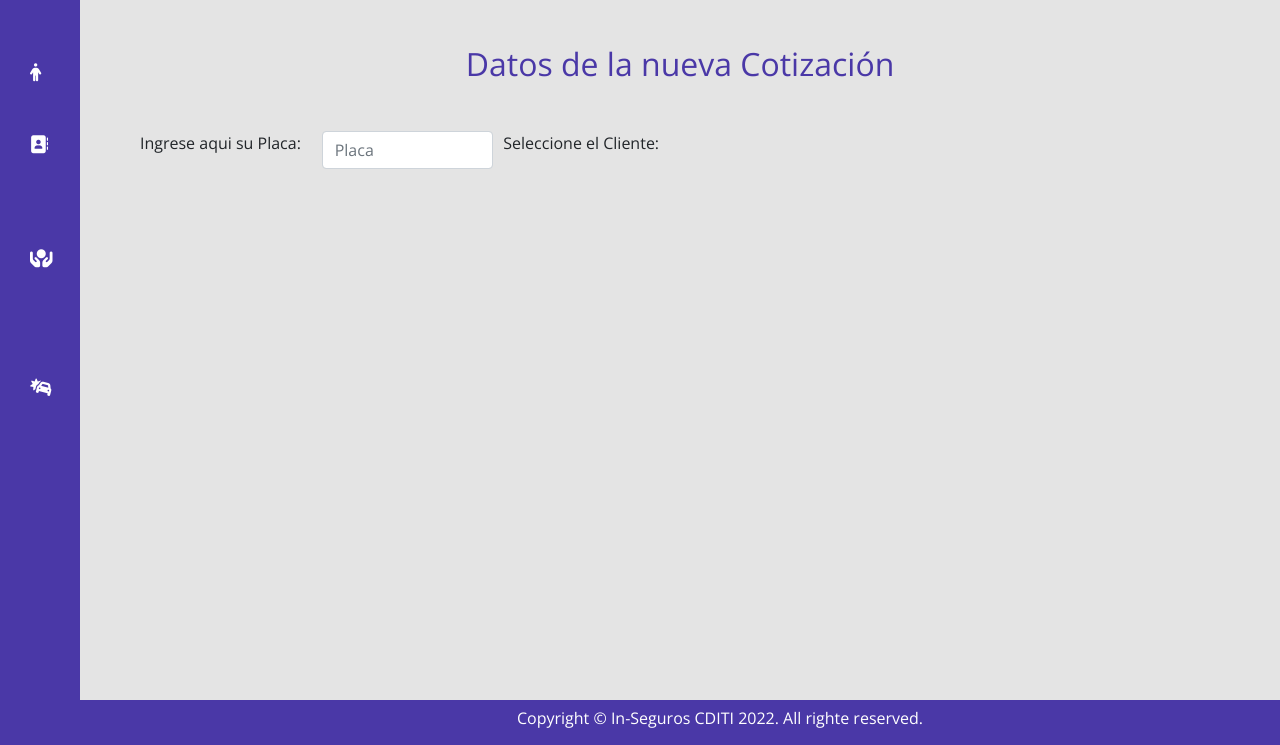
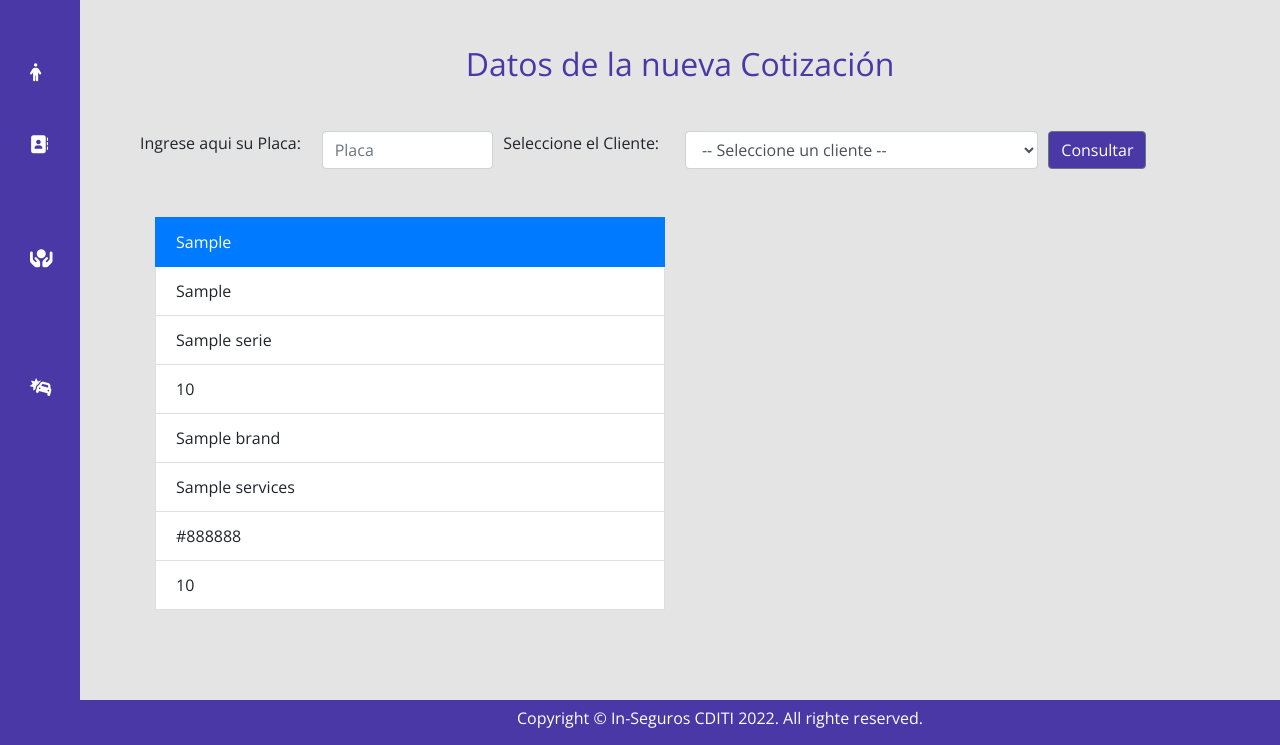
Before and after one commit to harcor59p/InSegurosCDITI, a Laravel app: template resources/views/cotizaciones-vehiculos/create.blade.php in a window 1280 px wide. Shown: the part 55-800 px from the top of the page. Run offline with Laravel 8, Linux system fonts and the light colour scheme; the template is opened without the code that fills it: most values are stand-ins (such as "Sample title", 1, 10 or a date in 2020); data that the repository does not hold is empty; some libraries are stand-ins or nearby versions.

Commit message:
trabajo en conexion api autos cotizacion vehiculos

```diff
--- a/resources/views/cotizaciones-vehiculos/create.blade.php
+++ b/resources/views/cotizaciones-vehiculos/create.blade.php
@@ -16,11 +16,41 @@
                 <div class="col-sm-2">
                     <input type="text" name="licenseplate" placeholder="Placa" class="form-control" >
                 </div>
-                <div class="col-sm-3">
+                <div class="col-sm-2">
                     <label>Seleccione el Cliente: </label>
+                </div>
+                <div class="col-sm-4">
+                    <select name="cliente_id" id="input" class="form-control">
+
+                        <option value="">-- Seleccione un cliente --</option>
+                        @foreach ( $clientecito as $cliente )
+
+                        <option value="{{$cliente['id']}}">{{$cliente['identificacion']}} - {{$cliente['nombre']}}</option>
+
+                        @endforeach
+
+                    </select>
+                </div>
+                <div class="col-auto">
+                    <input type="submit" class="btn btn-secondary" style="background-color: #4a38a7" value="Consultar">
                 </div>
             </div>
         </form>
+        <br><br>
+        @foreach ($datosvehi_array as $datos )
+        <div class="col-md-6">
+            <ul class="list-group"></ul>
+            <li class="list-group-item active">{{$datos['licensePlate']}}</li>
+            <li class="list-group-item">{{$datos['vehicleMode']}}</li>
+            <li class="list-group-item">{{$datos['serie']}}</li>
+            <li class="list-group-item">{{$datos['cylinderCapacity']}}</li>
+            <li class="list-group-item">{{$datos['brand']}}</li>
+            <li class="list-group-item">{{$datos['services']}}</li>
+            <li class="list-group-item">{{$datos['color']}}</li>
+            <li class="list-group-item">{{$datos['riskAmount']}}</li>
+        </div>
+
+        @endforeach
     </div>
 </div>
 
```
Also changed, not shown: app/Http/Controllers/VehiculosController.php (+8 -1 lines).
